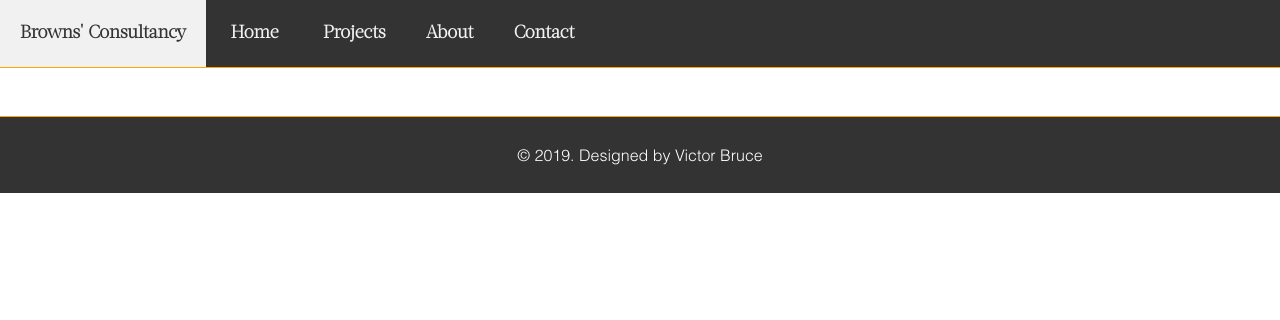
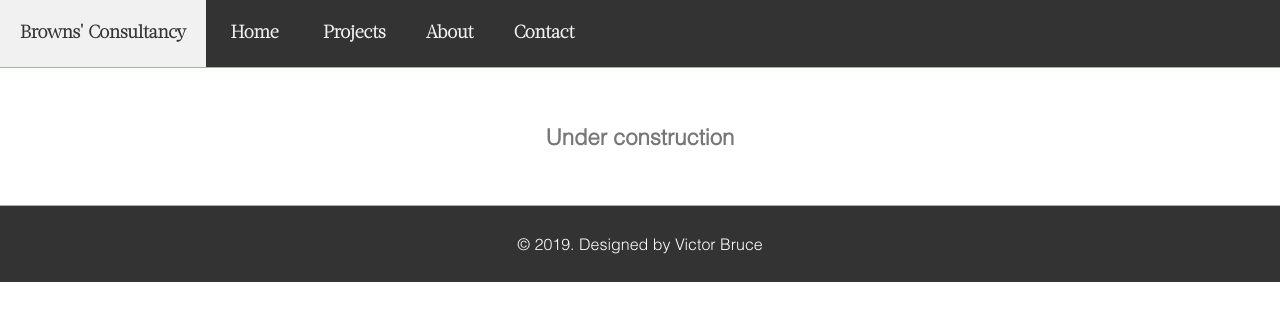
Before and after one commit to victorbruce/brown-consultancy, a plain HTML site: page projects.html in a window 1280 px wide. Drawn offline with Linux system fonts and the light colour scheme.

Commit message:
Added a text placeholder

```diff
--- a/css/style.css
+++ b/css/style.css
@@ -62,6 +62,19 @@ section h2:after {
 
 section div p {
   font-size: 18px;
+}
+
+section.about,
+section.projects,
+section.contact {
+  margin-top: 68px;
+}
+
+.under-construction {
+  text-align: center;
+  color: #777;
+  font-weight: bold;
+  font-size: 22px;
 }
 
 /******************
@@ -232,11 +245,7 @@ input[type="submit"]:hover {
 /**********************
   ABOUT PAGE
 **********************/
-section.about {
-  position: relative;
-  top: 68px;
-  left: 0;
-}
+
 
 /**********************
   Footer style
--- a/projects.html
+++ b/projects.html
@@ -13,8 +13,8 @@
         <a href="index.html">Home</a> <a href="projects.html">Projects</a
         ><a href="about.html">About</a><a href="contact-us.html">Contact</a>
       </nav>
-      <section>
-          <p>Under construction</p>
+      <section class="projects">
+          <p class="under-construction">Under construction</p>
       </section>
       <footer><p>&copy; 2019. Designed by Victor Bruce</p></footer>
   </body>
```
Also changed, not shown: about.html (+1 -1 lines), contact-us.html (+2 -2 lines).
